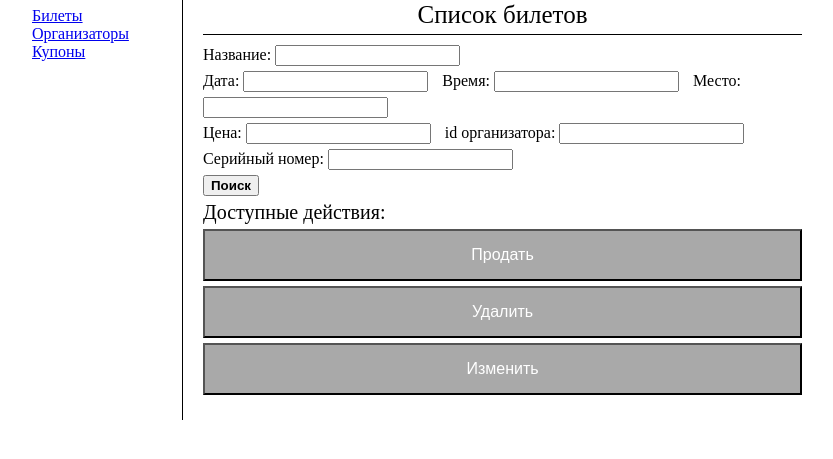
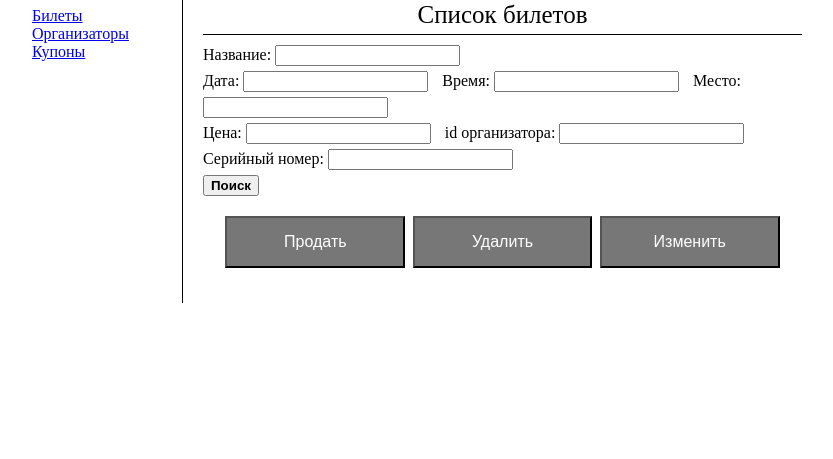
Before and after one commit to johndahrah/Ticket-sale-system, a Flask app: page /api/ticket/view in a window 1280 px wide. Shown: the part 137-596 px from the top of the page, without its empty margins (218-1051 px from the left). Run offline with Flask 2, Linux system fonts and the light colour scheme; data that the repository does not hold is empty; parts of the project's set-up code (start-up, migrations or seed data) failed here and were passed over.

Commit message:
action bar moved to the top side of parent <div>

```diff
--- a/static/css/base.css
+++ b/static/css/base.css
@@ -39,6 +39,16 @@
     padding-bottom: 5px;
 }
 
+.above-content-sticky {
+    background: #ffffff;
+    /*line-height: 12px;*/
+    margin-top: 10px;
+    font-size: 30px;
+    position: sticky;
+    top: 0;
+    margin-bottom: 10px;
+}
+
 /* Style the list inside the menu */
 .nav ul {
     list-style-type: none;
--- a/static/css/tickets_list.css
+++ b/static/css/tickets_list.css
@@ -9,23 +9,20 @@
 }
 
 .action-form {
-    position: fixed;
-    bottom: 50%;
-    right: 0;
-    margin-right: 20px;
-    padding: 5px 20px;
-    border: 2px solid grey;
+    display: inline-block;
+    text-align: center;
+    width: 100%;
 }
 
 .action-button {
-    display: block;
+    display: inline-block;
     margin: 5px 0;
-    background-color: darkgrey; /* Green */
+    background-color: #777;
     color: white;
-    padding: 15px 32px;
+    padding: 15px 30px;
     text-align: center;
     font-size: 16px;
-    width: 100%;
+    width: 30%;
 }
 
 .action-form-label {
--- a/templates/base.html
+++ b/templates/base.html
@@ -47,6 +47,11 @@
             {% endblock %}
         </div>
 
+        <div class="above-content-sticky">
+            {% block above_content_sticky %}
+            {% endblock %}
+        </div>
+
         {% block content %}
         {% endblock %}
     </div>
--- a/templates/tickets_list.html
+++ b/templates/tickets_list.html
@@ -33,15 +33,17 @@
     </form>
 {% endblock %}
 
-{% block content %}
-    {% for entry in attributes %}
-        {% include 'ticket_entry.html' %}
-    {% endfor %}
-
-    <form class="acion-form">
-        <div class="action-form-label">Доступные действия:</div>
+{% block above_content_sticky %}
+    <form class="action-form">
+{#        <div class="action-form-label">Доступные действия:</div>#}
         <button type="button" class="action-button" onclick="sellTickets()">Продать</button>
         <button type="button" class="action-button">Удалить</button>
         <button type="button" class="action-button">Изменить</button>
     </form>
 {% endblock %}
+
+{% block content %}
+    {% for entry in attributes %}
+        {% include 'ticket_entry.html' %}
+    {% endfor %}
+{% endblock %}
```
